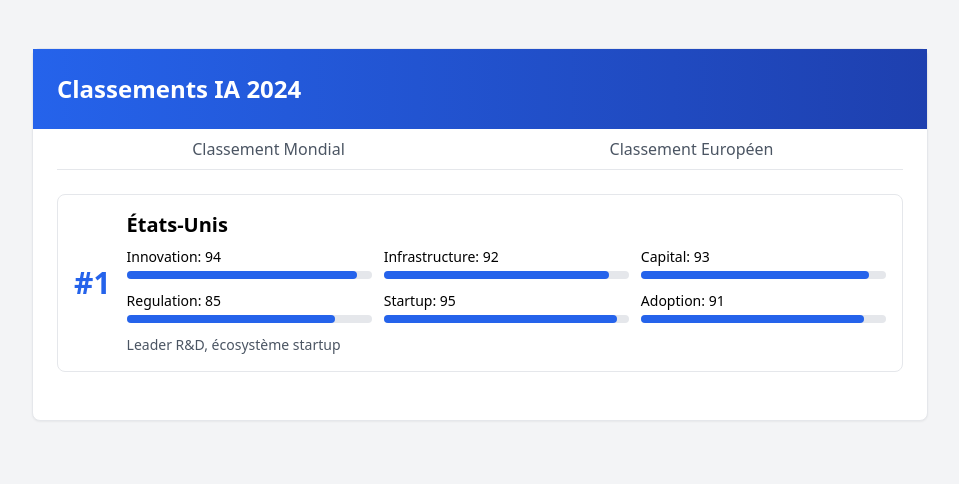
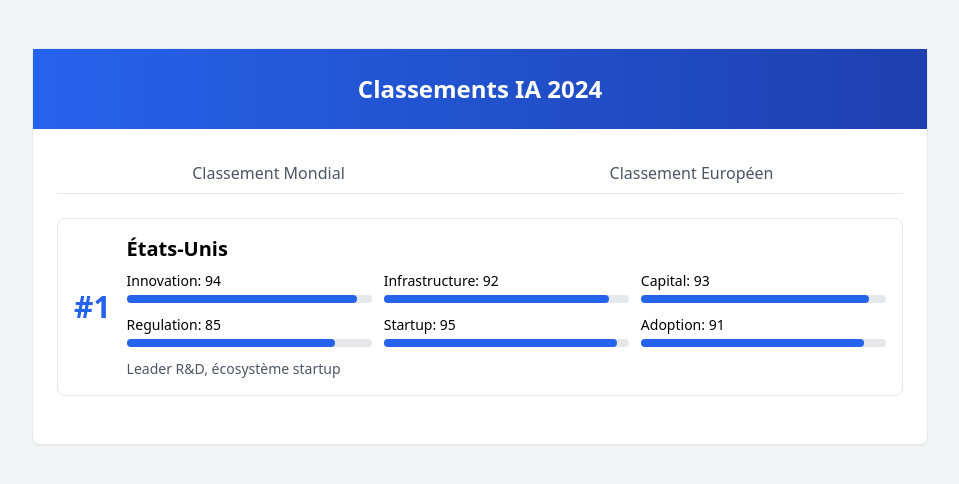
Before and after one commit to celdeldel/ai-rankings, a Next.js app: page / in a window 1280 px wide. Shown: the top 484 px of the page, without its empty margins (160-1119 px from the left). Built offline with nearby package versions, Linux system fonts and the light colour scheme.

Commit message:
Refactor to single file structure

```diff
--- a/pages/index.js
+++ b/pages/index.js
@@ -1,9 +1,108 @@
-import { Rankings } from '../components/Rankings'
+import React, { useState } from 'react';
 
+// UI Components
+const Card = ({ children, className = '' }) => (
+  <div className={`rounded-lg border bg-white shadow-sm ${className}`}>{children}</div>
+);
+
+const CardHeader = ({ children, className = '' }) => (
+  <div className={`p-6 ${className}`}>{children}</div>
+);
+
+const CardTitle = ({ children }) => (
+  <h3 className="text-2xl font-semibold text-center">{children}</h3>
+);
+
+const CardContent = ({ children }) => (
+  <div className="p-6">{children}</div>
+);
+
+const Tabs = ({ children, defaultValue }) => {
+  const [activeTab, setActiveTab] = useState(defaultValue);
+  return (
+    <div data-active={activeTab}>
+      {React.Children.map(children, child => child && React.cloneElement(child, { activeTab, setActiveTab }))}
+    </div>
+  );
+};
+
+const TabsList = ({ children, className = '' }) => (
+  <div className={`flex border-b ${className}`}>{children}</div>
+);
+
+const TabsTrigger = ({ children, value, activeTab, setActiveTab }) => (
+  <button
+    className={`px-4 py-2 ${activeTab === value ? 'border-b-2 border-blue-600 text-blue-600' : 'text-gray-600'}`}
+    onClick={() => setActiveTab(value)}
+  >
+    {children}
+  </button>
+);
+
+const TabsContent = ({ children, value, activeTab }) => (
+  activeTab === value ? <div>{children}</div> : null
+);
+
+// Data
+const globalRankings = [
+  { rank: 1, entity: "États-Unis", scores: { innovation: 94, infrastructure: 92, capital: 93, regulation: 85, startup: 95, adoption: 91 }, highlights: "Leader R&D, écosystème startup" },
+  // Ajoutez les autres pays ici
+];
+
+const euRankings = [
+  { rank: 1, country: "France", scores: { innovation: 90, infrastructure: 87, capital: 85, regulation: 89, startup: 88, adoption: 84 }, highlights: "Plan IA national" },
+  // Ajoutez les autres pays ici
+];
+
+// Main component
 export default function Home() {
+  const ScoreBar = ({ score }) => (
+    <div className="h-2 w-full bg-gray-200 rounded mt-1">
+      <div className="h-2 bg-blue-600 rounded" style={{width: `${score}%`}} />
+    </div>
+  );
+
+  const RankingCard = ({ data, type }) => (
+    <div className="mb-6 p-4 rounded-lg border hover:shadow-md">
+      <div className="flex items-center gap-4">
+        <div className="text-3xl font-bold text-blue-600">#{data.rank}</div>
+        <div className="flex-1">
+          <h3 className="text-xl font-semibold mb-2">{type === 'global' ? data.entity : data.country}</h3>
+          <div className="grid grid-cols-3 gap-3">
+            {Object.entries(data.scores).map(([key, value]) => (
+              <div key={key} className="text-sm">
+                <span className="font-medium capitalize">{key}: {value}</span>
+                <ScoreBar score={value} />
+              </div>
+            ))}
+          </div>
+          <p className="mt-3 text-sm text-gray-600">{data.highlights}</p>
+        </div>
+      </div>
+    </div>
+  );
+
   return (
     <div className="min-h-screen bg-gray-100 py-12 px-4">
-      <Rankings />
+      <Card className="w-full max-w-4xl mx-auto">
+        <CardHeader className="bg-gradient-to-r from-blue-600 to-blue-800 text-white">
+          <CardTitle>Classements IA 2024</CardTitle>
+        </CardHeader>
+        <CardContent>
+          <Tabs defaultValue="global">
+            <TabsList className="grid grid-cols-2 w-full mb-6">
+              <TabsTrigger value="global">Classement Mondial</TabsTrigger>
+              <TabsTrigger value="eu">Classement Européen</TabsTrigger>
+            </TabsList>
+            <TabsContent value="global">
+              {globalRankings.map(item => <RankingCard key={item.rank} data={item} type="global" />)}
+            </TabsContent>
+            <TabsContent value="eu">
+              {euRankings.map(item => <RankingCard key={item.rank} data={item} type="eu" />)}
+            </TabsContent>
+          </Tabs>
+        </CardContent>
+      </Card>
     </div>
-  )
+  );
 }
```
